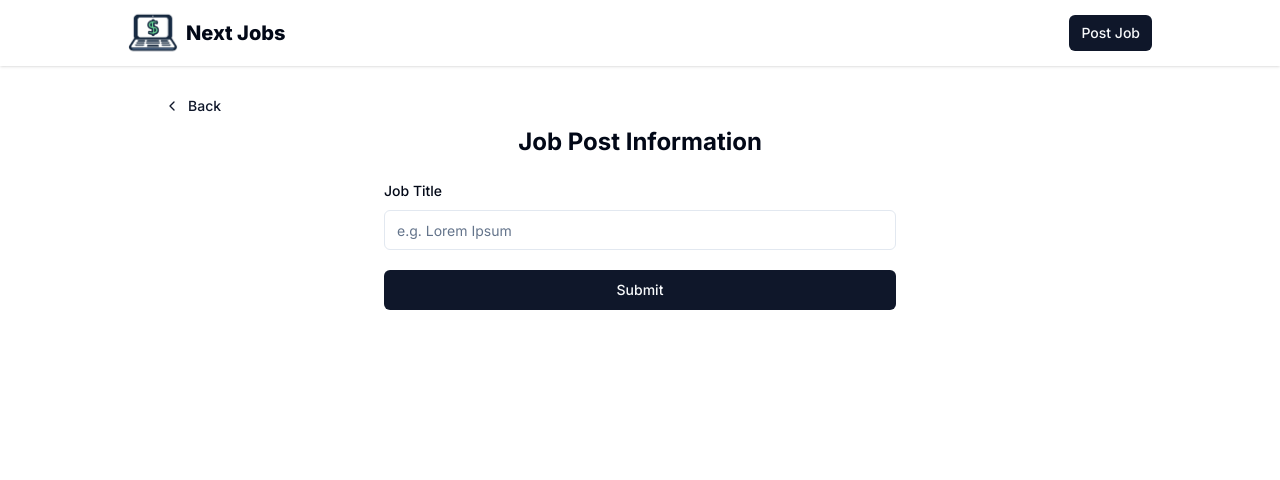
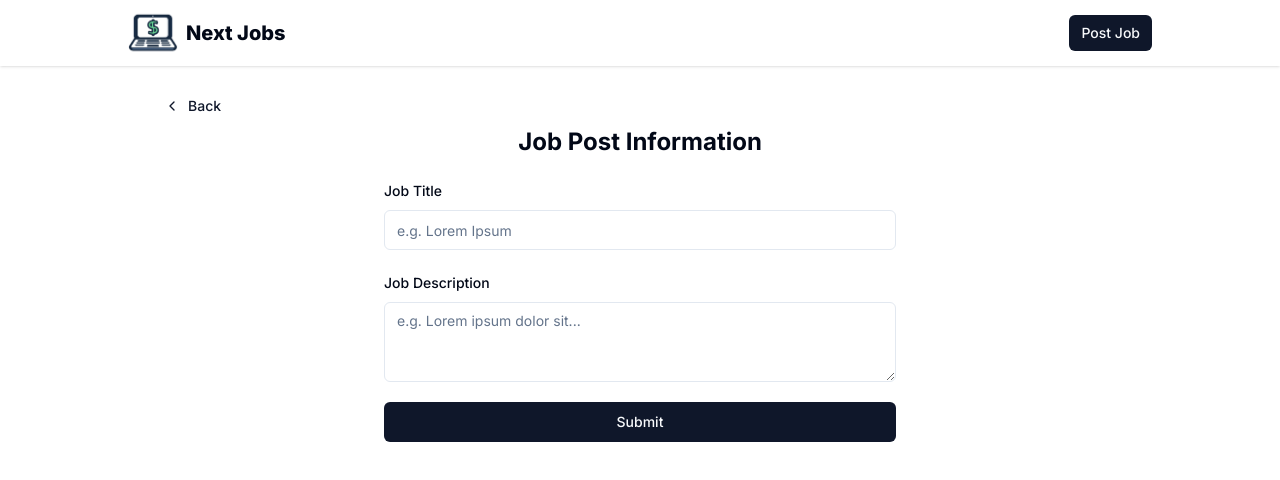
Before and after one commit to Matin297/next-jobs, a Next.js app: page /job/create in a window 1280 px wide. Shown: the top 480 px of the page. Built offline with nearby package versions, Linux system fonts and the light colour scheme.

Commit message:
add description to create job form and connect it to react hook form

```diff
--- a/components/job/CreateJobForm.tsx
+++ b/components/job/CreateJobForm.tsx
@@ -5,6 +5,7 @@ import {
   Form,
   Input,
   Button,
+  Textarea,
   FormItem,
   FormLabel,
   FormField,
@@ -43,6 +44,22 @@ export default function CreateJobForm() {
             </FormItem>
           )}
         />
+        <FormField
+          control={form.control}
+          name="description"
+          render={({ field }) => (
+            <FormItem>
+              <FormLabel>Job Description</FormLabel>
+              <FormControl>
+                <Textarea
+                  placeholder="e.g. Lorem ipsum dolor sit..."
+                  {...field}
+                />
+              </FormControl>
+              <FormMessage />
+            </FormItem>
+          )}
+        />
         <Button>Submit</Button>
       </form>
     </Form>
```
